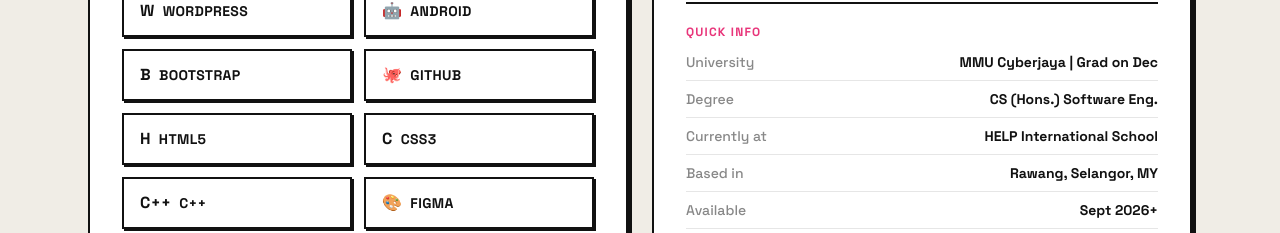
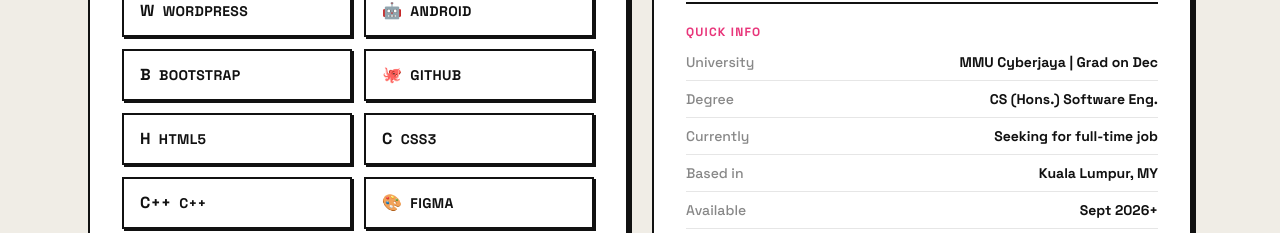
Before and after one commit to intanhbrh/portfolio, a React (Create React App) app: page / in a window 1280 px wide. Shown: the part 1099-1332 px from the top of the page. Built offline with nearby package versions, Linux system fonts and the light colour scheme.

Commit message:
Update SkillsAbout.jsx

```diff
--- a/src/components/SkillsAbout.jsx
+++ b/src/components/SkillsAbout.jsx
@@ -9,8 +9,8 @@ const skills = [
 const quickInfo = [
   {label:"University",value:"MMU Cyberjaya | Grad on Dec"},
   {label:"Degree",value:"CS (Hons.) Software Eng."},
-  {label:"Currently at",value:"HELP International School"},
-  {label:"Based in",value:"Rawang, Selangor, MY"},
+  {label:"Currently",value:"Seeking for full-time job"},
+  {label:"Based in",value:"Kuala Lumpur, MY"},
   {label:"Available",value:"Sept 2026+"},
 ];
 export default function SkillsAbout() {
```
